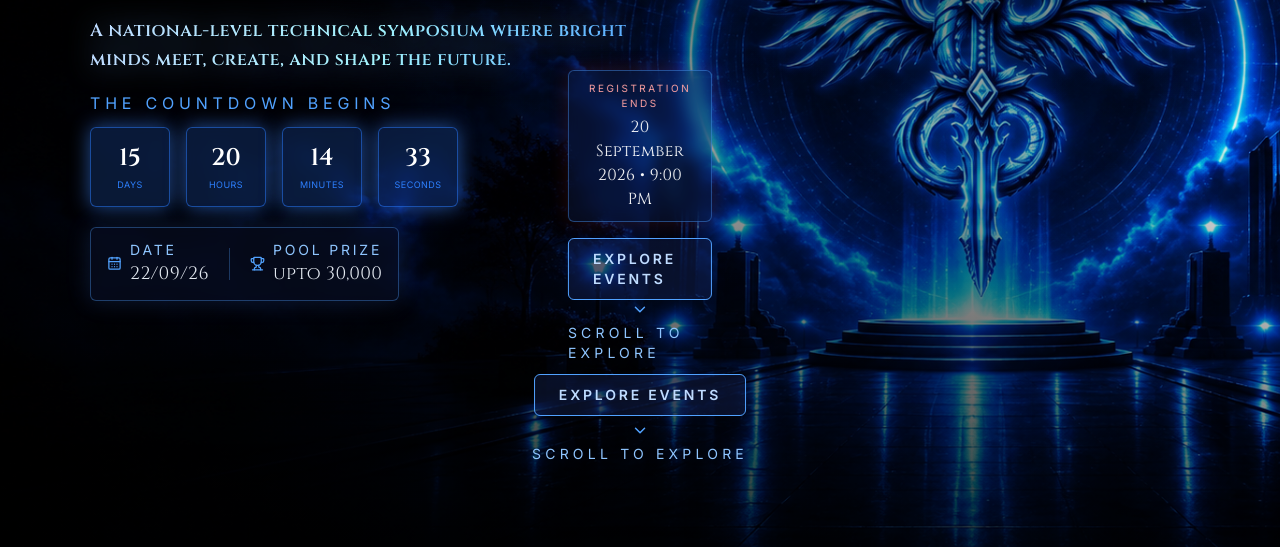
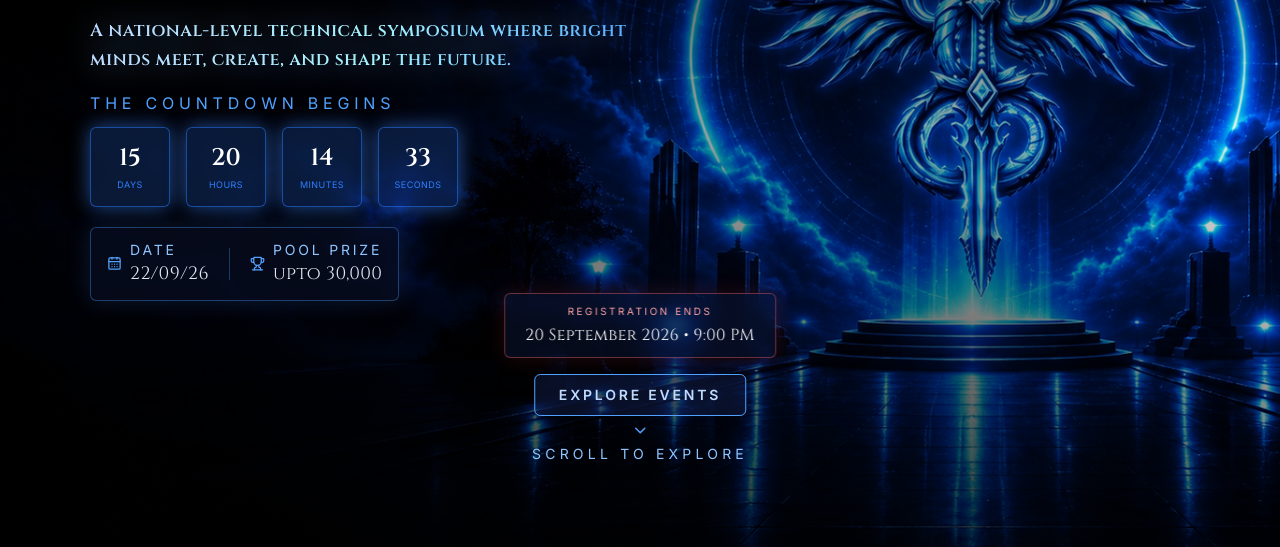
Before and after one commit to Thenmozhi1111/Phantasm-nova, a React (Vite) app in the folder frontend/: page / in a window 1280 px wide. Shown: the part 310-857 px from the top of the page. Built offline with nearby package versions, Linux system fonts and the light colour scheme; no server answers.

Commit message:
Update Hero.jsx

```diff
--- a/frontend/src/components/Hero.jsx
+++ b/frontend/src/components/Hero.jsx
@@ -133,20 +133,21 @@ export default function Hero() {
 
       {/* Scroll to explore - Hidden on mobile, visible on tablet+ */}
       {/* Explore Events + Scroll to Explore */}
+{/* Desktop / Tablet: Registration Deadline + Explore + Scroll */}
 <div className="hidden sm:flex absolute bottom-20 sm:bottom-24 left-1/2 -translate-x-1/2 z-10 flex-col items-center">
-<div className="desktop-only-explore absolute bottom-20 sm:bottom-24 left-1/2 -translate-x-1/2 z-10 flex-col items-center">
 
-  {/* Registration Deadline - Desktop */}
-  <div className="mb-4 rounded-md border border-blue-400/40 bg-blue-950/30 text-blue-300 px-5 py-2.5 text-center backdrop-blur-sm shadow-[0_0_20px_rgba(239,68,68,0.15)]">
+  {/* Registration Deadline */}
+  <div className="mb-4 rounded-md border border-red-400/40 bg-blue-950/30 text-blue-300 px-5 py-2.5 text-center backdrop-blur-sm shadow-[0_0_20px_rgba(239,68,68,0.15)]">
     <p className="text-[10px] uppercase tracking-[0.25em] text-red-300 font-body">
       Registration Ends
     </p>
 
     <p className="mt-1 font-serif2 text-sm sm:text-base tracking-wide text-white">
-        20 September 2026 • 9:00 PM
+      20 September 2026 • 9:00 PM
     </p>
   </div>
 
+  {/* Explore Events */}
   <Link
     to="/events"
     className="mb-4 inline-flex items-center justify-center rounded-md border border-blue-400 bg-blue-950/40 px-6 py-2.5 text-sm font-semibold tracking-[0.2em] text-blue-200 transition-all duration-300 hover:bg-blue-500/20 hover:text-white hover:shadow-[0_0_25px_rgba(59,130,246,0.6)]"
@@ -154,6 +155,7 @@ export default function Hero() {
     EXPLORE EVENTS
   </Link>
 
+  {/* Scroll to Explore */}
   <div className="flex flex-col items-center gap-1 animate-bounce">
     <ChevronDown className="text-blue-400" size={18} />
 
@@ -163,23 +165,6 @@ export default function Hero() {
   </div>
 
 </div>
-  <Link
-    to='/events'
-    className="mb-4 inline-flex items-center justify-center rounded-md border border-blue-400 bg-blue-950/40 px-6 py-2.5 text-sm font-semibold tracking-[0.2em] text-blue-200 transition-all duration-300 hover:bg-blue-500/20 hover:text-white hover:shadow-[0_0_25px_rgba(59,130,246,0.6)]"
-  >
-    EXPLORE EVENTS
-  </Link>
-
-  <div className="flex flex-col items-center gap-1 animate-bounce">
-    <ChevronDown className="text-blue-400" size={18} />
-    <span className="text-blue-300 text-xs sm:text-sm tracking-[0.3em] font-body">
-      SCROLL TO EXPLORE
-    </span>
-  </div>
-
-
-</div>
-
     </section>
   );
 }
```
